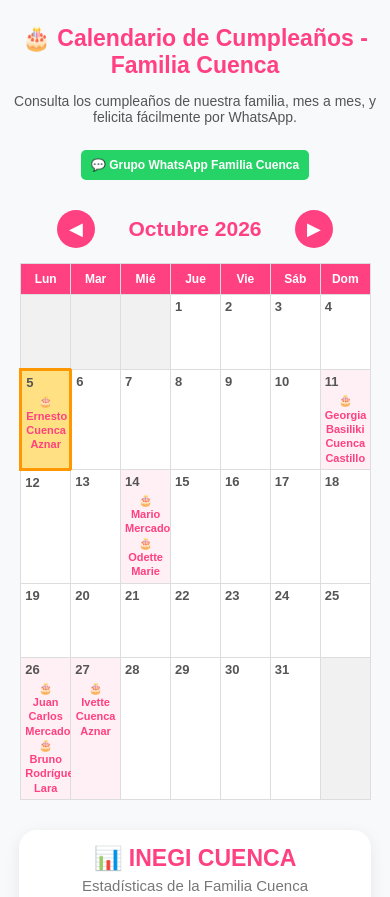
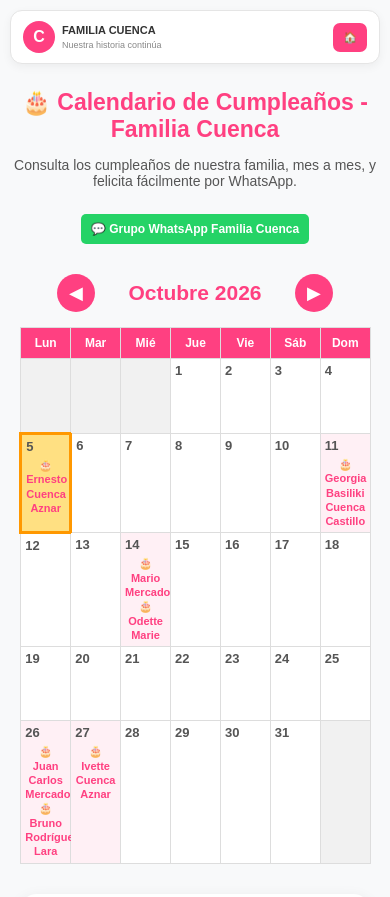
Before and after one commit to FafutisCuenca/cumpleanos-familia-Cuenca, a plain HTML site: page index.html in a window 390 px wide. Shown: the top 897 px of the page. Drawn offline with Linux system fonts and the light colour scheme.

Commit message:
Refactor HTML structure and improve formatting

```diff
--- a/index.html
+++ b/index.html
@@ -4,7 +4,10 @@
 <head>
     <meta charset="UTF-8">
 
-    <meta name="viewport" content="width=device-width, initial-scale=1.0">
+    <meta
+        name="viewport"
+        content="width=device-width, initial-scale=1.0"
+    >
 
     <title>🎂 Calendario de Cumpleaños - Familia Cuenca</title>
 
@@ -30,6 +33,87 @@
 
         p {
             color: #555;
+        }
+
+
+        /* =========================================================
+           NAVEGACIÓN — PORTAL FAMILIA CUENCA
+           ========================================================= */
+
+        .portal-navegacion {
+            width: 100%;
+            max-width: 1000px;
+            margin: 0 auto 25px;
+            padding: 0;
+        }
+
+        .portal-barra {
+            display: flex;
+            align-items: center;
+            justify-content: space-between;
+            gap: 15px;
+            padding: 12px 18px;
+            background: white;
+            border: 1px solid #e5e5e5;
+            border-radius: 12px;
+            box-shadow: 0 3px 10px rgba(0, 0, 0, 0.05);
+        }
+
+        .portal-identidad {
+            display: flex;
+            align-items: center;
+            gap: 10px;
+            text-align: left;
+        }
+
+        .portal-marca {
+            width: 36px;
+            height: 36px;
+            display: flex;
+            align-items: center;
+            justify-content: center;
+            border-radius: 50%;
+            background: #ff4081;
+            color: white;
+            font-weight: bold;
+            font-size: 18px;
+        }
+
+        .portal-texto {
+            display: flex;
+            flex-direction: column;
+            line-height: 1.2;
+        }
+
+        .portal-titulo {
+            font-size: 13px;
+            font-weight: bold;
+            color: #333;
+        }
+
+        .portal-subtitulo {
+            font-size: 11px;
+            color: #888;
+            margin-top: 3px;
+        }
+
+        .portal-regreso {
+            display: inline-flex;
+            align-items: center;
+            gap: 7px;
+            padding: 9px 14px;
+            background: #ff4081;
+            color: white;
+            text-decoration: none;
+            border-radius: 7px;
+            font-size: 13px;
+            font-weight: bold;
+            transition: background 0.2s, transform 0.2s;
+        }
+
+        .portal-regreso:hover {
+            background: #e73370;
+            transform: translateY(-1px);
         }
 
 
@@ -464,6 +548,37 @@
 
 
         /* =========================================================
+           NAVEGACIÓN INFERIOR
+           ========================================================= */
+
+        .portal-regreso-inferior {
+            width: 95%;
+            max-width: 900px;
+            margin: 35px auto 10px;
+            padding-top: 25px;
+            border-top: 1px solid #ddd;
+        }
+
+        .portal-regreso-inferior a {
+            display: inline-block;
+            color: #ff4081;
+            text-decoration: none;
+            font-weight: bold;
+            font-size: 14px;
+            padding: 10px 16px;
+            border: 1px solid #ffd1e1;
+            border-radius: 7px;
+            background: white;
+            transition: background 0.2s, color 0.2s;
+        }
+
+        .portal-regreso-inferior a:hover {
+            background: #ff4081;
+            color: white;
+        }
+
+
+        /* =========================================================
            RESPONSIVE
            ========================================================= */
 
@@ -491,6 +606,37 @@
 
             p {
                 font-size: 14px;
+            }
+
+            .portal-barra {
+                padding: 10px 12px;
+            }
+
+            .portal-identidad {
+                gap: 7px;
+            }
+
+            .portal-marca {
+                width: 32px;
+                height: 32px;
+                font-size: 16px;
+            }
+
+            .portal-titulo {
+                font-size: 11px;
+            }
+
+            .portal-subtitulo {
+                font-size: 9px;
+            }
+
+            .portal-regreso {
+                padding: 8px 10px;
+                font-size: 11px;
+            }
+
+            .portal-regreso span {
+                display: none;
             }
 
             .navegacionMes {
@@ -583,10 +729,59 @@
 
 
     <!-- =========================================================
+         NAVEGACIÓN AL PORTAL PRINCIPAL
+         ========================================================= -->
+
+    <div class="portal-navegacion">
+
+        <div class="portal-barra">
+
+            <div class="portal-identidad">
+
+                <div class="portal-marca">
+                    C
+                </div>
+
+                <div class="portal-texto">
+
+                    <span class="portal-titulo">
+                        FAMILIA CUENCA
+                    </span>
+
+                    <span class="portal-subtitulo">
+                        Nuestra historia continúa
+                    </span>
+
+                </div>
+
+            </div>
+
+
+            <a
+                class="portal-regreso"
+                href="https://fafutiscuenca.github.io/Familia-Cuenca/"
+            >
+
+                🏠
+
+                <span>
+                    Volver al Portal Familia Cuenca
+                </span>
+
+            </a>
+
+        </div>
+
+    </div>
+
+
+    <!-- =========================================================
          ENCABEZADO
          ========================================================= -->
 
-    <h1>🎂 Calendario de Cumpleaños - Familia Cuenca</h1>
+    <h1>
+        🎂 Calendario de Cumpleaños - Familia Cuenca
+    </h1>
 
     <p>
         Consulta los cumpleaños de nuestra familia,
@@ -604,7 +799,8 @@
             class="btn whatsapp"
             href="https://chat.whatsapp.com/IvI6oayIIoEJ8Wn7EWQxO0?s=cl&p=i&mlu=0"
             target="_blank"
-            rel="noopener">
+            rel="noopener"
+        >
 
             💬 Grupo WhatsApp Familia Cuenca
 
@@ -621,7 +817,8 @@
 
         <button
             id="mesAnterior"
-            title="Mes anterior">
+            title="Mes anterior"
+        >
             ◀
         </button>
 
@@ -631,7 +828,8 @@
 
         <button
             id="mesSiguiente"
-            title="Mes siguiente">
+            title="Mes siguiente"
+        >
             ▶
         </button>
 
@@ -695,7 +893,8 @@
 
                 <span
                     class="numero"
-                    id="statTotal">
+                    id="statTotal"
+                >
                     0
                 </span>
 
@@ -712,7 +911,8 @@
 
                 <span
                     class="numero"
-                    id="statMujeres">
+                    id="statMujeres"
+                >
                     0
                 </span>
 
@@ -729,7 +929,8 @@
 
                 <span
                     class="numero"
-                    id="statHombres">
+                    id="statHombres"
+                >
                     0
                 </span>
 
@@ -746,7 +947,8 @@
 
                 <span
                     class="numero"
-                    id="statVivos">
+                    id="statVivos"
+                >
                     0
                 </span>
 
@@ -763,7 +965,8 @@
 
                 <span
                     class="numero"
-                    id="statFinados">
+                    id="statFinados"
+                >
                     0
                 </span>
 
@@ -811,7 +1014,8 @@
 
                 <ul
                     id="estadisticaPorPais"
-                    class="listaEstadistica">
+                    class="listaEstadistica"
+                >
                 </ul>
 
 
@@ -821,7 +1025,8 @@
 
                 <ul
                     id="estadisticaPorEstado"
-                    class="listaEstadistica">
+                    class="listaEstadistica"
+                >
                 </ul>
 
 
@@ -831,7 +1036,8 @@
 
                 <ul
                     id="estadisticaPorCiudad"
-                    class="listaEstadistica">
+                    class="listaEstadistica"
+                >
                 </ul>
 
             </div>
@@ -851,7 +1057,8 @@
 
             <div
                 id="mesMayorEstadistica"
-                class="numeroMesMayor">
+                class="numeroMesMayor"
+            >
                 -
             </div>
 
@@ -929,6 +1136,23 @@
 
 
     <!-- =========================================================
+         REGRESO AL PORTAL — PARTE INFERIOR
+         ========================================================= -->
+
+    <div class="portal-regreso-inferior">
+
+        <a
+            href="https://fafutiscuenca.github.io/Familia-Cuenca/"
+        >
+
+            🏠 Volver al Portal Familia Cuenca
+
+        </a>
+
+    </div>
+
+
+    <!-- =========================================================
          JAVASCRIPT
          ========================================================= -->
 
```
